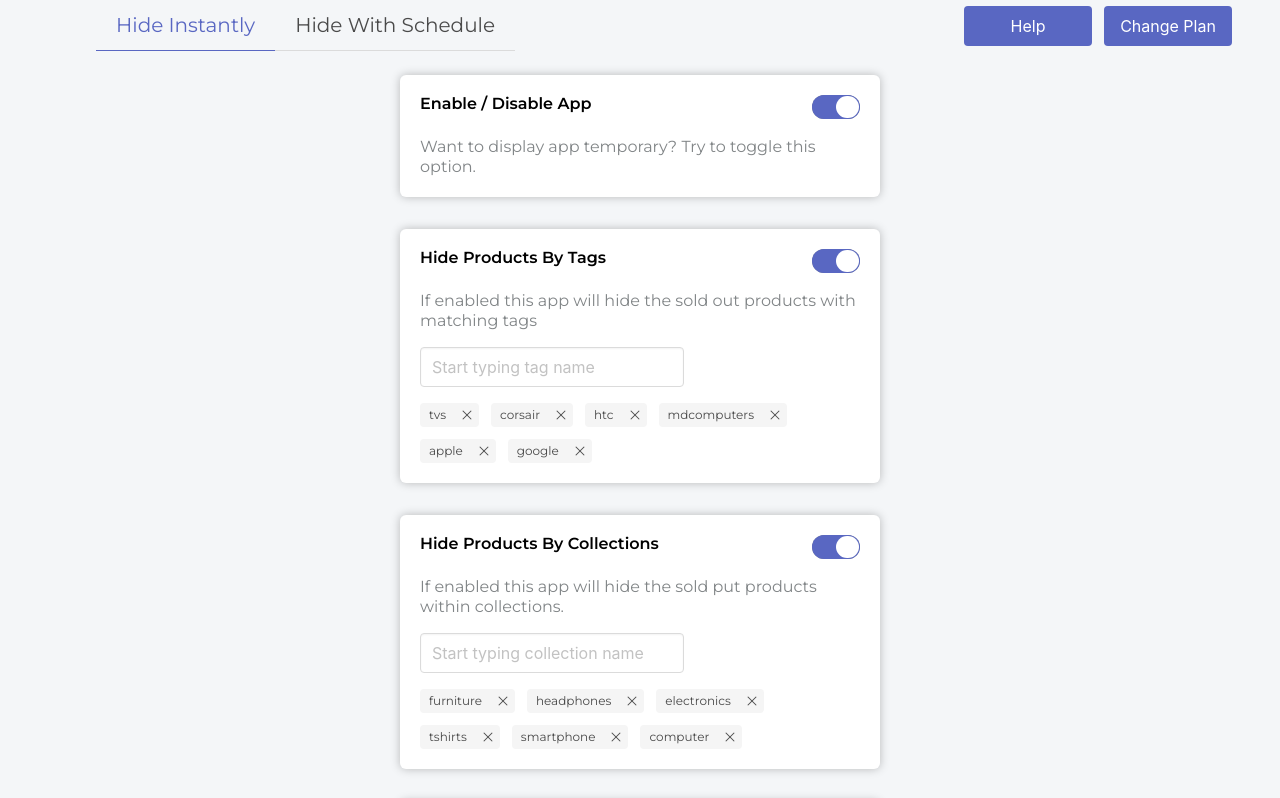
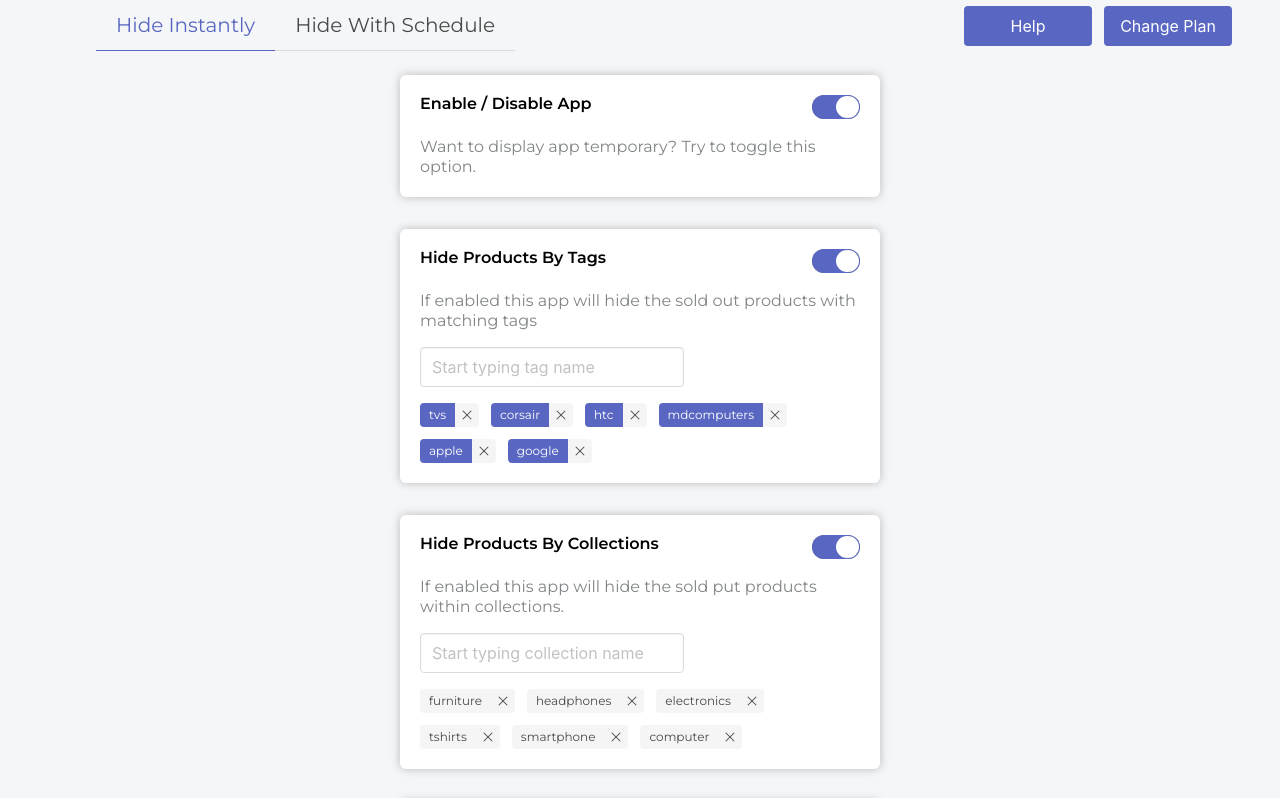
Before and after one commit to PrithvirajMajumder/auto-hide-and-unhide, a plain HTML site: page hideInstantly.html in a window 1280 px wide. Shown: the top 798 px of the page. Drawn offline with Linux system fonts and the light colour scheme.

Commit message:
added colors to the tags

```diff
--- a/hideInstantly.html
+++ b/hideInstantly.html
@@ -110,37 +110,37 @@
           <div class="field is-grouped is-grouped-multiline">
             <div class="control">
               <div class="tags has-addons ">
-                <a class="tag">tvs</a>
+                <a class="tag is-primary">tvs</a>
                 <a class="tag is-delete"></a>
               </div>
             </div>
             <div class="control">
               <div class="tags has-addons ">
-                <a class="tag">corsair</a>
+                <a class="tag is-primary">corsair</a>
                 <a class="tag is-delete"></a>
               </div>
             </div>
             <div class="control">
               <div class="tags has-addons ">
-                <a class="tag">htc</a>
+                <a class="tag is-primary">htc</a>
                 <a class="tag is-delete"></a>
               </div>
             </div>
             <div class="control">
               <div class="tags has-addons ">
-                <a class="tag">mdcomputers</a>
+                <a class="tag is-primary">mdcomputers</a>
                 <a class="tag is-delete"></a>
               </div>
             </div>
             <div class="control">
               <div class="tags has-addons ">
-                <a class="tag">apple</a>
+                <a class="tag is-primary">apple</a>
                 <a class="tag is-delete"></a>
               </div>
             </div>
             <div class="control">
               <div class="tags has-addons ">
-                <a class="tag">google</a>
+                <a class="tag is-primary">google</a>
                 <a class="tag is-delete"></a>
               </div>
             </div>
```
